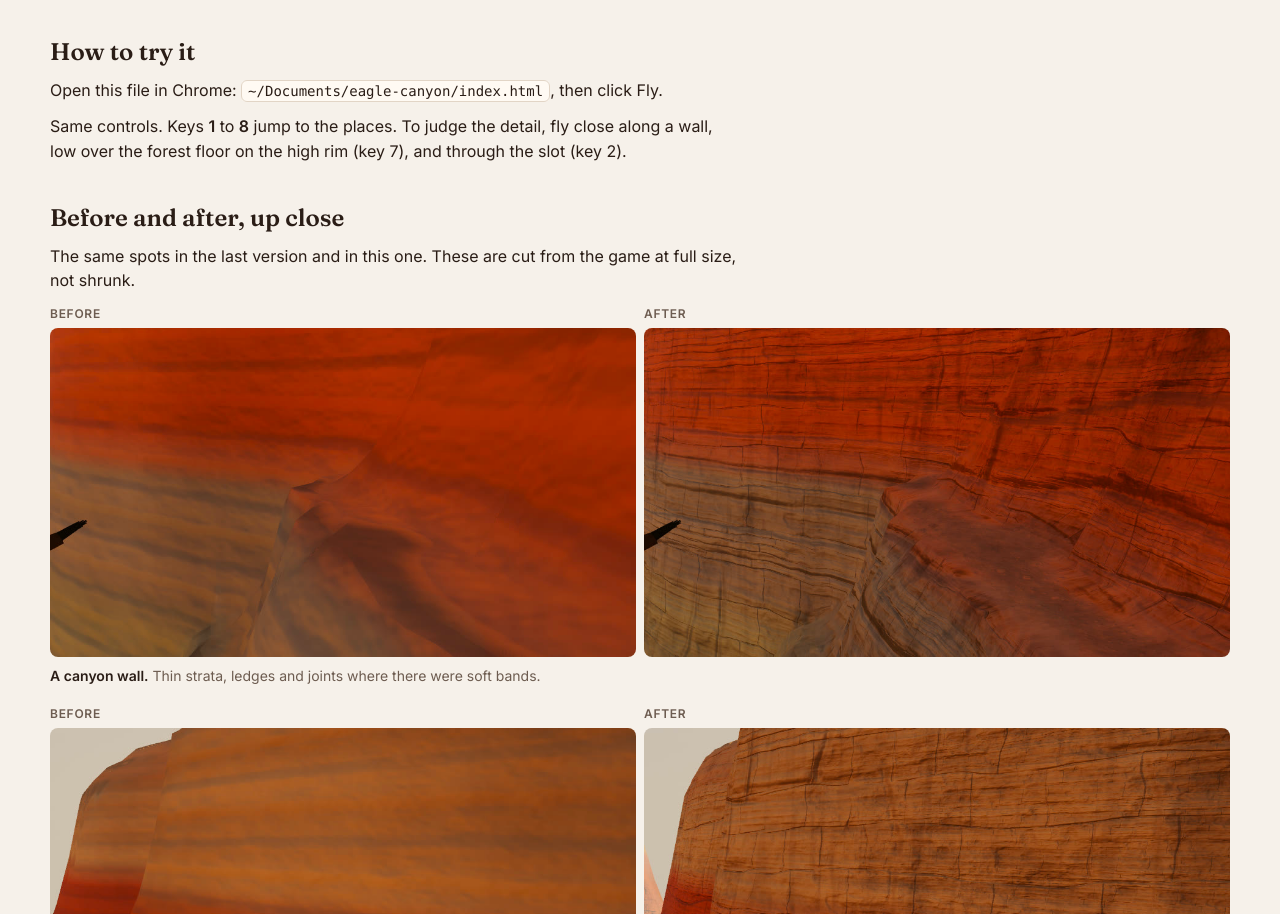
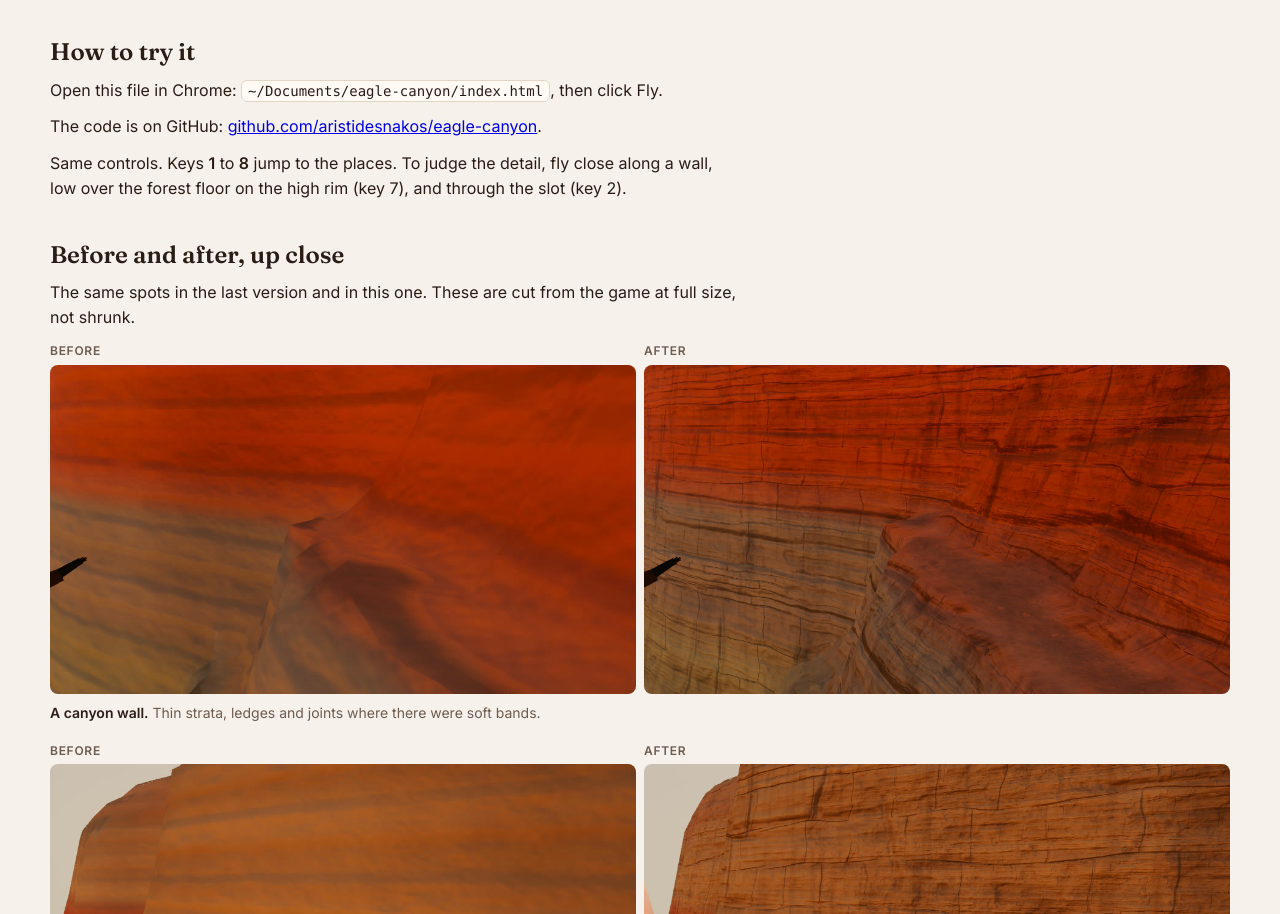
Before and after one commit to aristidesnakos/eagle-canyon, a plain HTML site: page page/index.html in a window 1280 px wide. Shown: the part 916-1830 px from the top of the page. Drawn offline with Linux system fonts and the light colour scheme.

Commit message:
Ari's page: link the GitHub repository
Co-Authored-By: Claude Opus 5.5 <noreply@anthropic.com>

```diff
--- a/page/index.html
+++ b/page/index.html
@@ -68,6 +68,7 @@ summary { cursor: pointer; font-family: var(--display); font-size: 22px; font-we
   <section class="stack col">
     <h2>How to try it</h2>
     <p>Open this file in Chrome: <span class="path">~/Documents/eagle-canyon/index.html</span>, then click Fly.</p>
+    <p>The code is on GitHub: <a href="https://github.com/aristidesnakos/eagle-canyon">github.com/aristidesnakos/eagle-canyon</a>.</p>
     <p>Same controls. Keys <b>1</b> to <b>8</b> jump to the places. To judge the detail, fly close along a wall, low over the forest floor on the high rim (key 7), and through the slot (key 2).</p>
   </section>
 
```
